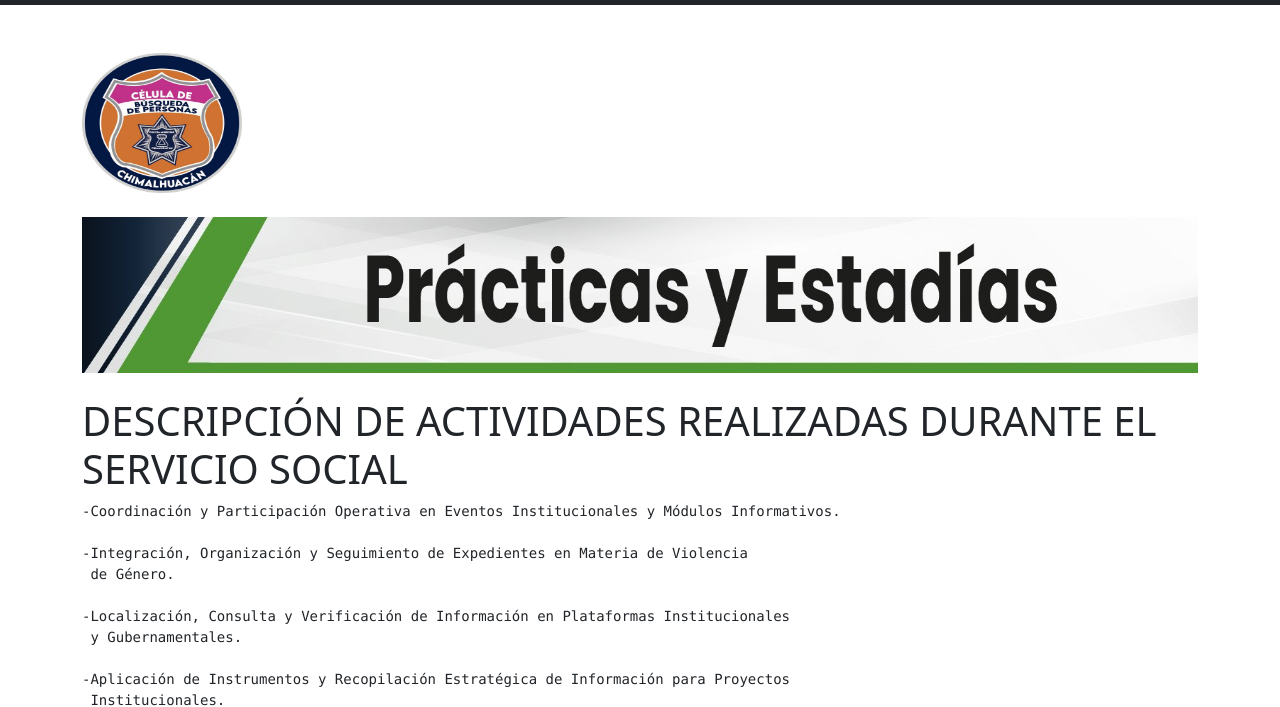
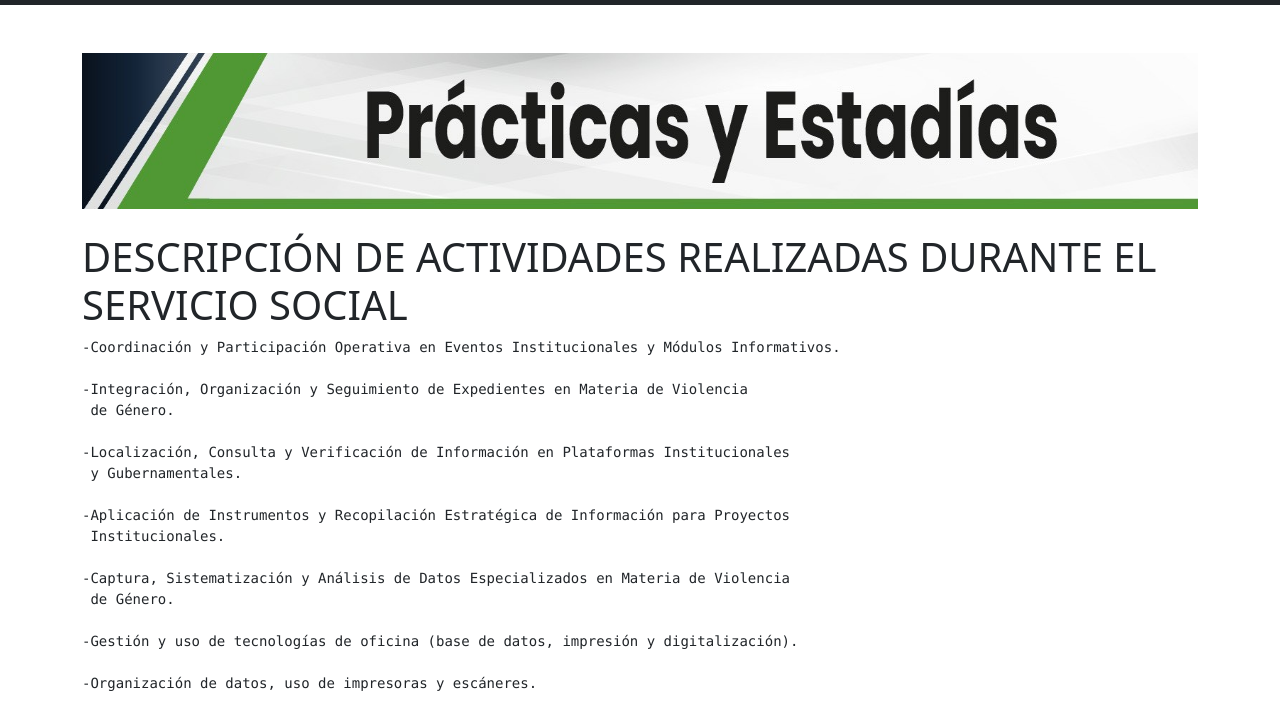
Before and after one commit to pedrocd-bit/practica-miriam, a plain HTML site: page DESCRIPCION DE ACTIVIDADES REALIZADAS DURANTE EL SERVICIO SOCIAL.html in a window 1280 px wide. Shown: the part 51-758 px from the top of the page. Drawn offline with nearby package versions, Linux system fonts and the light colour scheme.

Commit message:
Update DESCRIPCION DE ACTIVIDADES REALIZADAS DURANTE EL SERVICIO SOCIAL.html

```diff
--- a/DESCRIPCION DE ACTIVIDADES REALIZADAS DURANTE EL SERVICIO SOCIAL.html
+++ b/DESCRIPCION DE ACTIVIDADES REALIZADAS DURANTE EL SERVICIO SOCIAL.html
@@ -26,7 +26,7 @@
     </nav>
 
     <div class="container mt-5">
-        <img src="imagenes\img0.jpg" alt="escudo" width="160" height="140" style="max-width: 100%;" class="mb-4">
+
         <img src="imagenes\img1.jpg" alt="estadias" width="1572" height="156" style="max-width: 100%;" class="mb-4">
         <h1>DESCRIPCIÓN DE ACTIVIDADES REALIZADAS DURANTE EL SERVICIO SOCIAL</h1>
         <pre>-Coordinación y Participación Operativa en Eventos Institucionales y Módulos Informativos.
```
